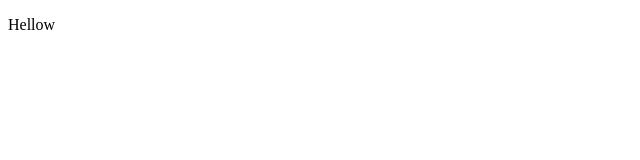
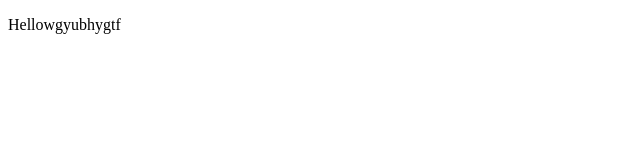
Before and after one commit to Dharmaip/Website_Collab, a plain HTML site: page index.html in a window 1280 px wide. Shown: the full height of the page, 0-640 px from the left. Drawn offline with Linux system fonts and the light colour scheme.

Commit message:
Update index.html

```diff
--- a/index.html
+++ b/index.html
@@ -7,6 +7,6 @@
     <link rel="stylesheet" href="styles.css">
 </head>
 <body>
-    <p>Hellow</p>
+    <p>Hellowgyubhygtf</p>
 </body>
 </html>
```
